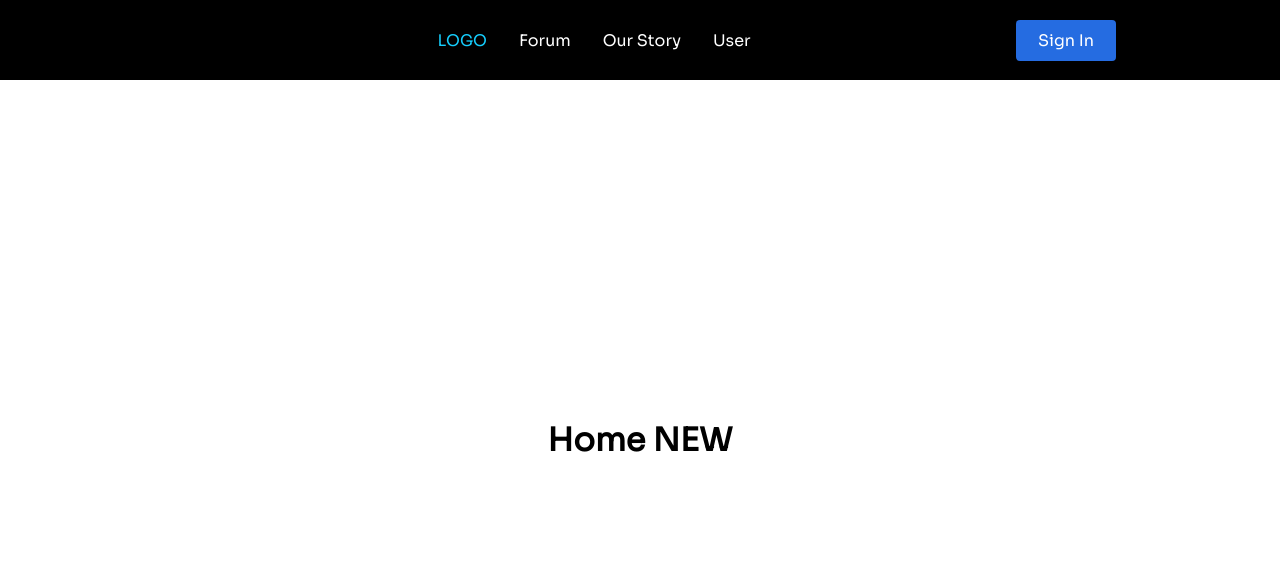
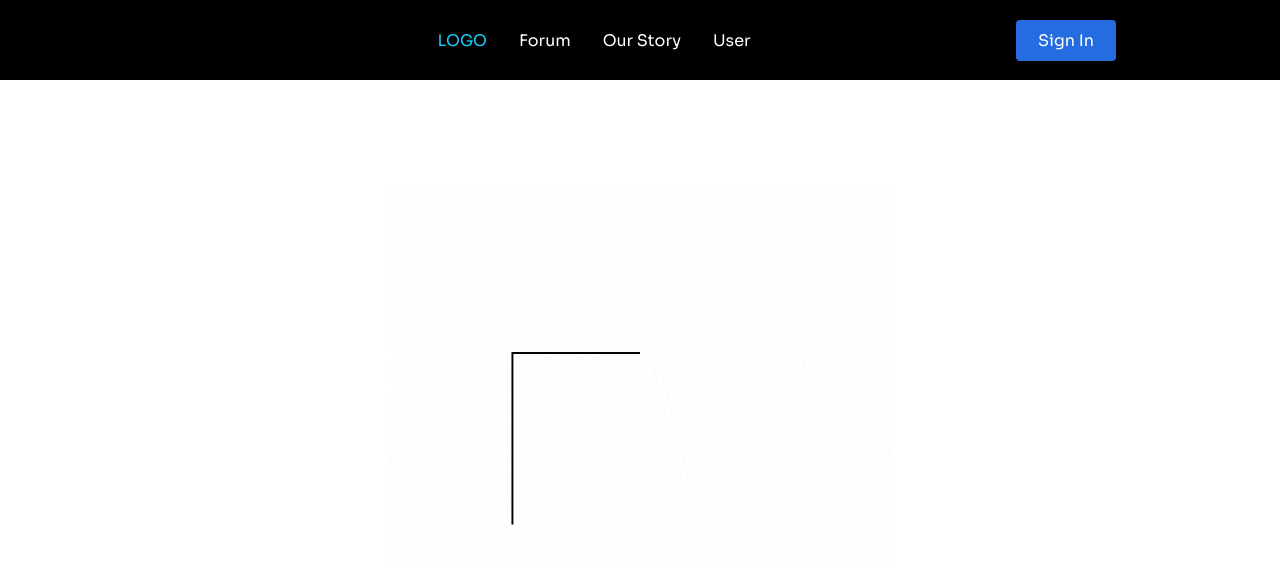
Before and after one commit to candygarcia014/self-care-pirates, a React (Create React App) app in the folder client/: page / in a window 1280 px wide. Shown: the top 564 px of the page. Built offline with nearby package versions, Linux system fonts and the light colour scheme.

Commit message:
added logo gif to landing

```diff
--- a/client/src/pages/LandingPage.js
+++ b/client/src/pages/LandingPage.js
@@ -1,4 +1,8 @@
 import React from 'react';
+import '../components/images/SCP.gif'
+
+const logo = require('../components/images/SCP.gif')
+
 
 const LandingPage = () => {
   return (
@@ -10,7 +14,10 @@ const LandingPage = () => {
         height: '90vh'
       }}
     >
-      <h1>Home NEW</h1>
+      <div className="Container">
+        <img src={logo.default} alt="logo"/>
+      </div>
+
     </div>
   );
 };
```
Also changed, not shown: 1 other file (tests, documents, lock files or other folders).
